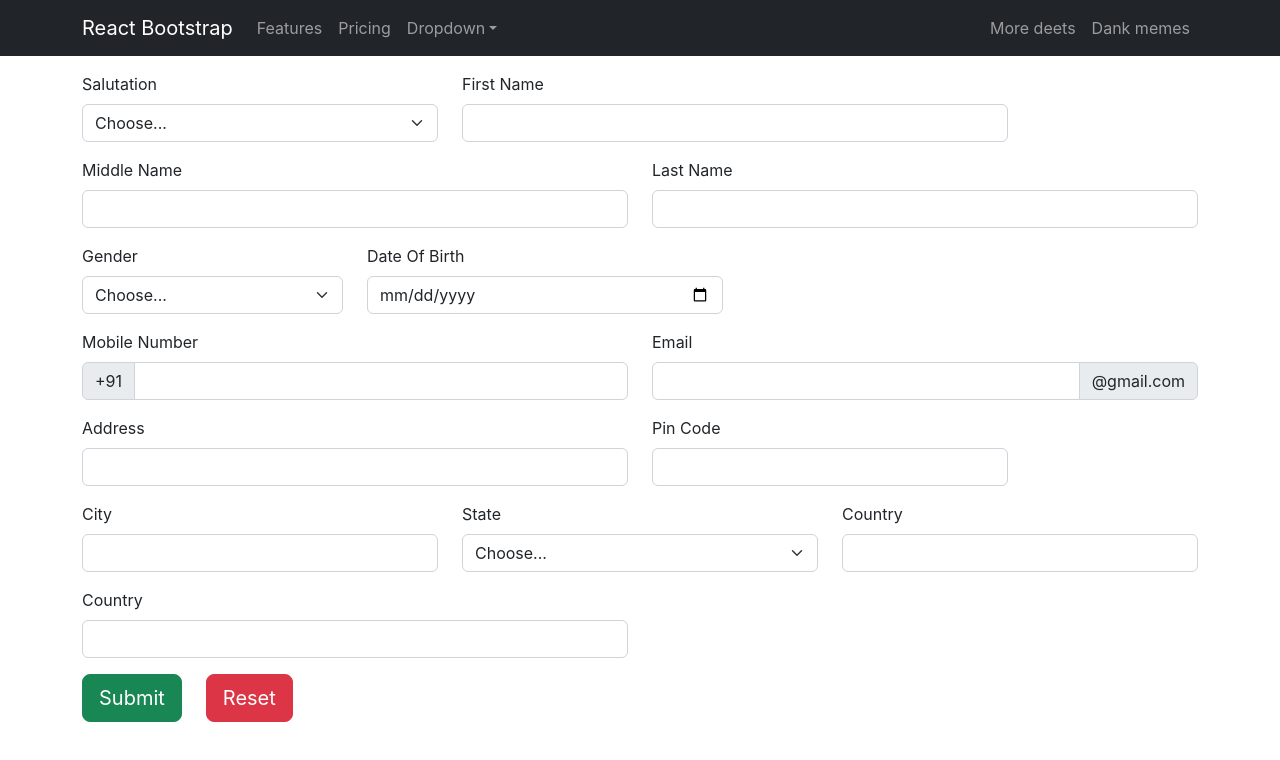
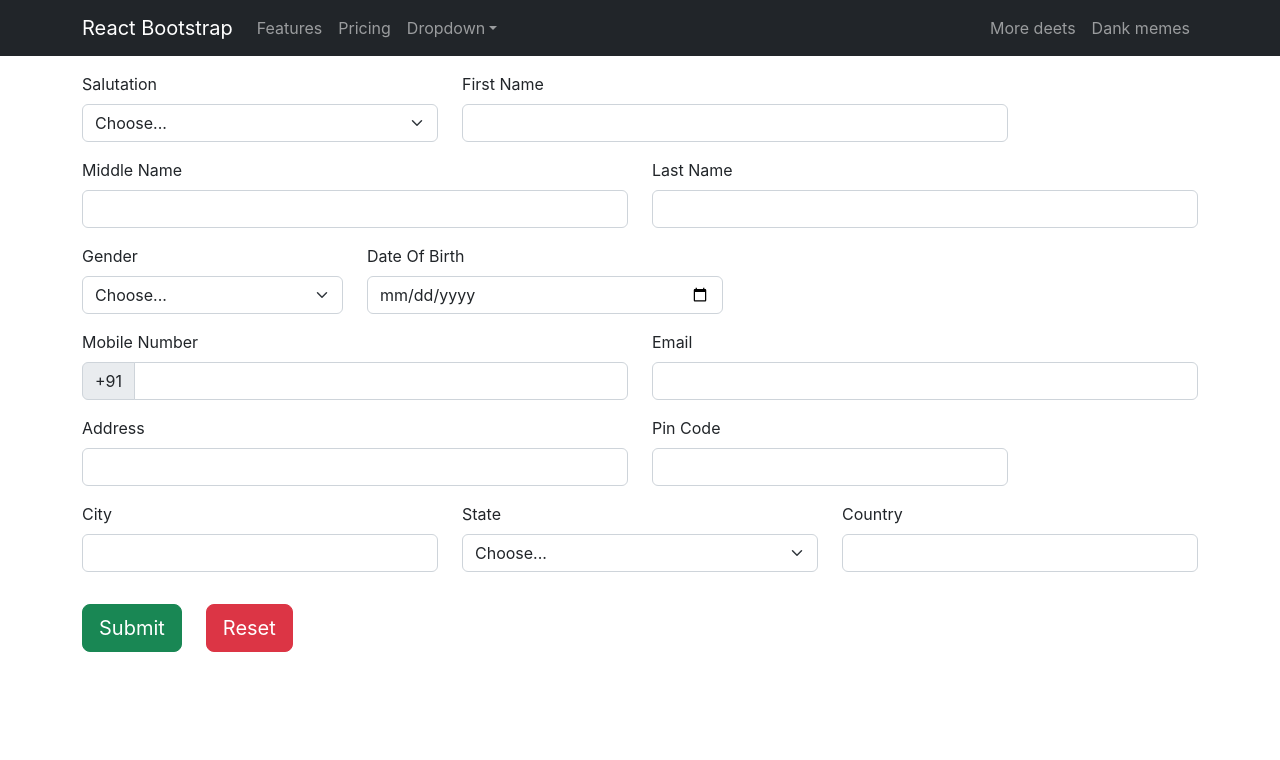
Before and after one commit to aryan-michael/los-final, a React (Create React App) app in the folder lord-save-me/: page /loan/business in a window 1280 px wide. Shown: the top 760 px of the page. Built offline with nearby package versions, Linux system fonts and the light colour scheme.

Commit message:
email add-on removed

```diff
--- a/lord-save-me/src/pages/Forms.jsx
+++ b/lord-save-me/src/pages/Forms.jsx
@@ -96,10 +96,7 @@ const Forms = () => {
                 {/* EMAIL */}
                 <Form.Group controlId="formBasicEmail" className="col col-sm-6">
                     <Form.Label>Email</Form.Label>
-                    <InputGroup>
-                        <Form.Control aria-label="Recipient's username" aria-describedby="basic-addon2" type="email" name="email" value={form.email} onChange={handleChange} />
-                        <InputGroup.Text id="basic-addon2">@gmail.com</InputGroup.Text>
-                    </InputGroup>
+                    <Form.Control aria-label="Recipient's username" type="email" name="email" value={form.email} onChange={handleChange} />
                 </Form.Group>
             </Row>
 
@@ -141,11 +138,6 @@ const Forms = () => {
             </Row>
 
             <Row className="mb-3">
-                {/* COUNTRY */}
-                <Form.Group controlId="formBasicEmail" className="col col-sm-6">
-                    <Form.Label>Country</Form.Label>
-                    <Form.Control className="form-control" type="text" name="country" value={form.country} onChange={handleChange} />
-                </Form.Group>
                 {/* ORDER DETAILS */}
                 {/* <Form.Group controlId="formGridlabel" className="col col-sm-6">
                     <Form.Label>Order Details</Form.Label>
```
